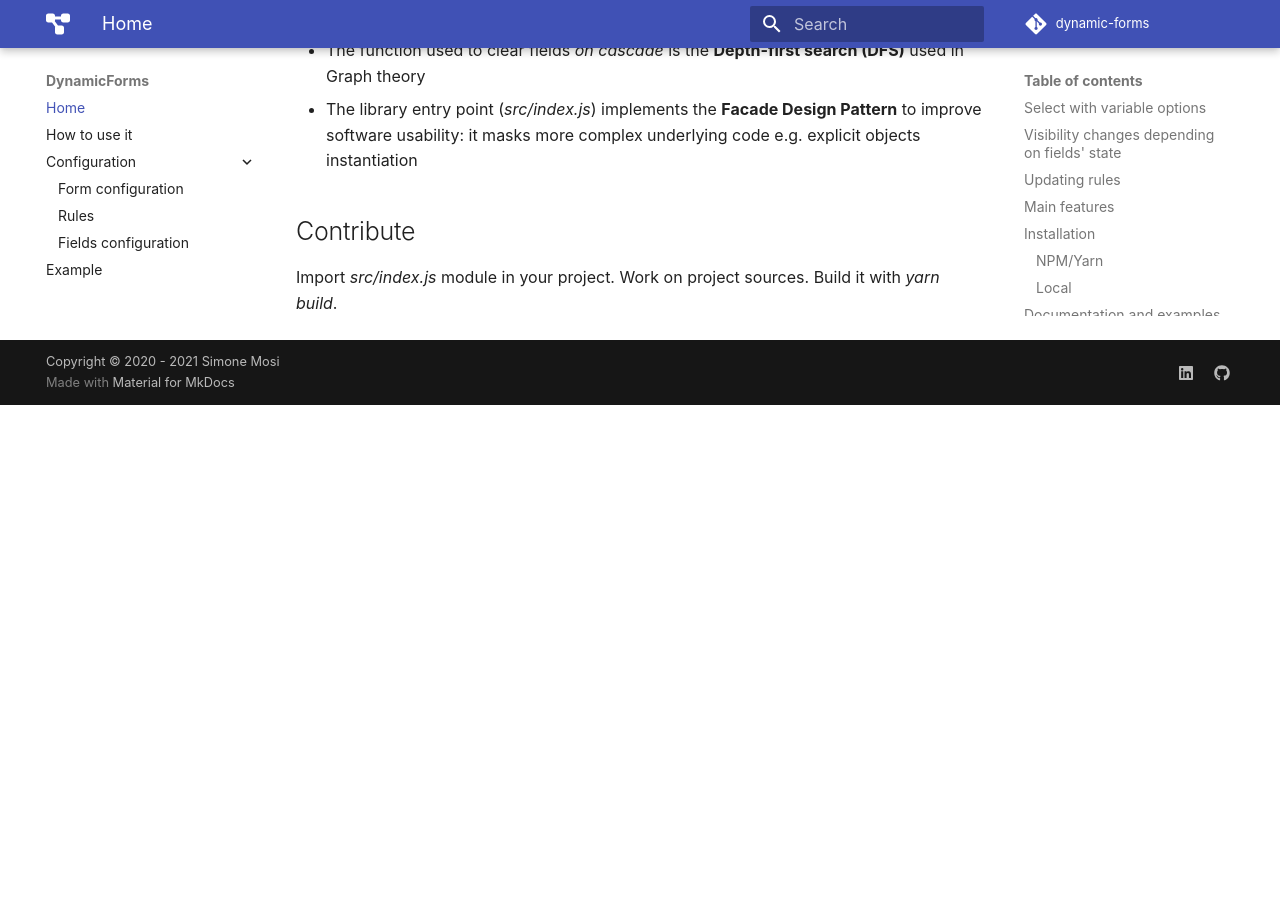
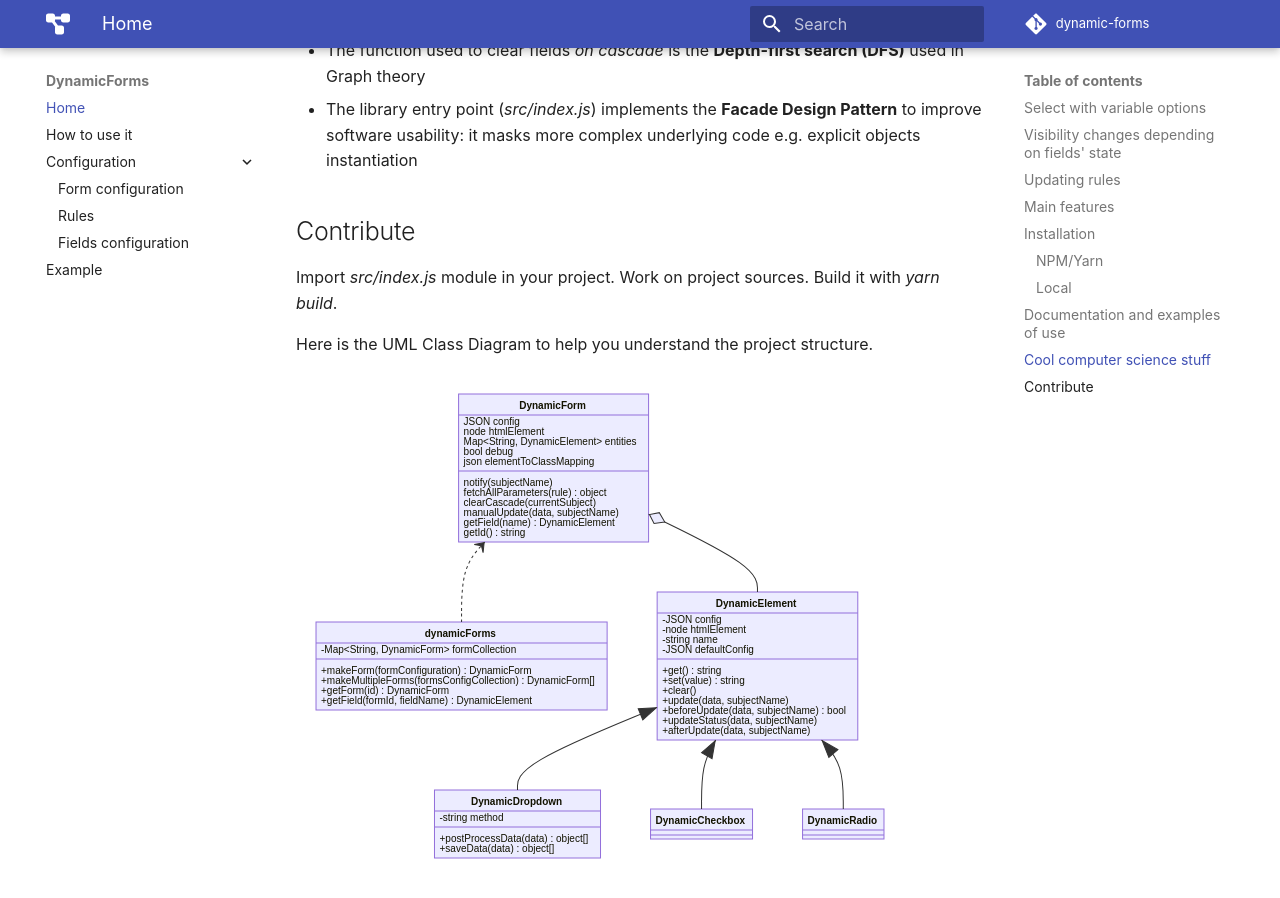
Before and after one commit to simomosi/dynamic-forms, an MkDocs documentation site: the page built from docs/README.md, in a window 1280 px wide and 900 px high, scrolled down 2096 px. Built offline with MkDocs 1.6.1 and Material for MkDocs 9.7.7, drawn with Linux system fonts in a browser that asks for light colours; comment, search, counter and statistics services are not loaded; before the commit the page ends 2501 px from its top, so only the background shows below that.

Commit message:
Updated readme; added svg with uml

```diff
--- a/docs/README.md
+++ b/docs/README.md
@@ -39,3 +39,7 @@ Include *dist/dynamicforms.js* in your project.
 
 ## Contribute
 Import *src/index.js* module in your project. Work on project sources. Build it with *yarn build*.
+
+Here is the UML Class Diagram to help you understand the project structure.
+
+![Class Diagram](./imgs/classdiagram.svg)
```
Also changed, not shown: docs/imgs/classdiagram.svg (added).
